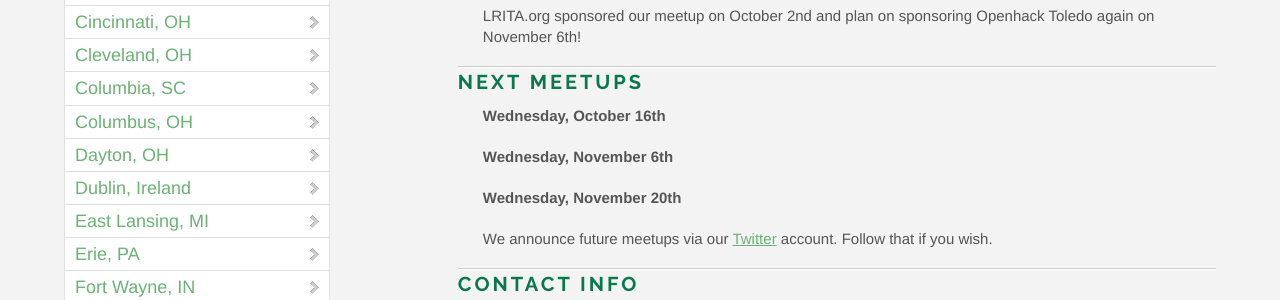
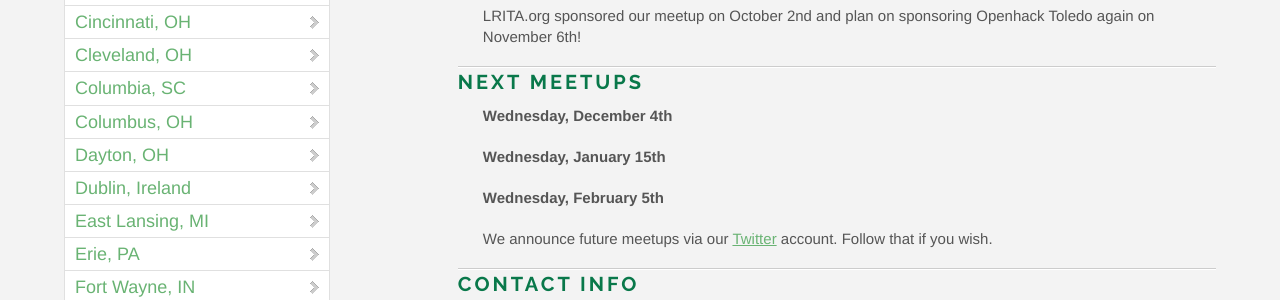
Before and after one commit to OpenHack/openhack.github.com, a Jekyll site: the page built from toledo/index.markdown, in a window 1280 px wide and 900 px high, scrolled down 654 px. Shown: the part 153-453 px from the top of the window. Built offline with Jekyll 4.4.1, drawn with Linux system fonts in a browser that asks for light colours; nearby versions of some CDN libraries; Markdown is read by kramdown in place of the engine named in the settings; comment, search, counter and statistics services are not loaded.

Commit message:
Update index.markdown
Date changes

```diff
--- a/toledo/index.markdown
+++ b/toledo/index.markdown
@@ -20,11 +20,11 @@ LRITA.org sponsored our meetup on October 2nd and plan on sponsoring Openhack To
 
 ### Next meetups
 
-**Wednesday, October 16th**
+**Wednesday, December 4th**
 
-**Wednesday, November 6th**
+**Wednesday, January 15th**
 
-**Wednesday, November 20th**
+**Wednesday, February 5th**
 
 
 We announce future meetups via our [Twitter](http://twitter.com/openhacktoledo) account. Follow that if you wish.
```
